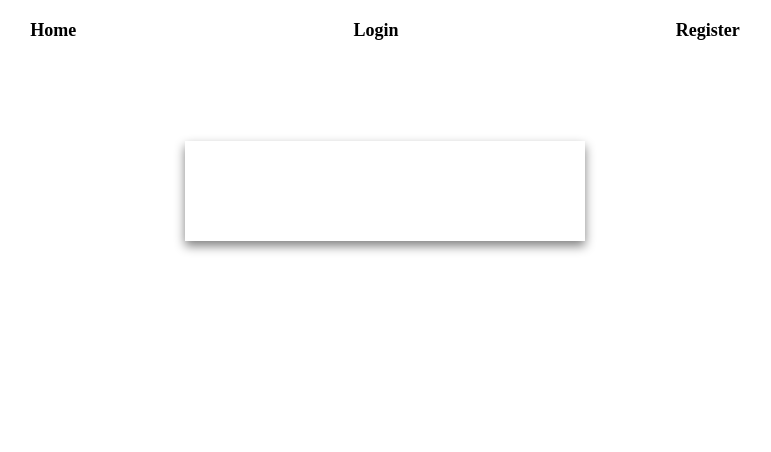
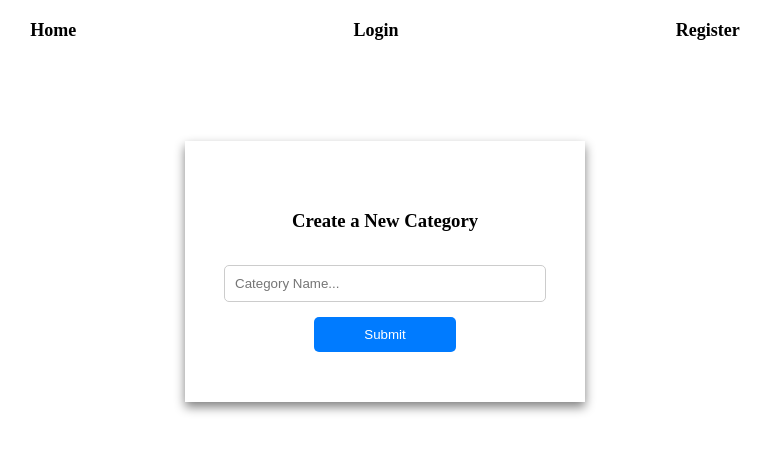
Before and after one commit to DanielL87/task-manager-frontend, a React (Vite) app: page /createcategory in a window 1280 px wide. Shown: the top 452 px of the page, without its empty margins (255-1026 px from the left). Built offline with nearby package versions, Linux system fonts and the light colour scheme; no server answers.

Commit message:
category

```diff
--- a/src/components/CreateCategory.jsx
+++ b/src/components/CreateCategory.jsx
@@ -1,8 +1,46 @@
+import { API } from "../api";
+import { useState } from "react";
+import { useNavigate, useOutletContext } from "react-router-dom";
+
 export default function CreateCategory() {
+  const { token, fetchTasks, fetchCategories } = useOutletContext();
+  const [name, setName] = useState("");
+  const [error, setError] = useState("");
+
+  const navigate = useNavigate();
+
+  async function handleSubmit(e) {
+    e.preventDefault();
+
+    const res = await fetch(`${API}/categories`, {
+      method: "POST",
+      headers: {
+        "Content-Type": "application/json",
+        Authorization: `Bearer ${token}`,
+      },
+      body: JSON.stringify({
+        name,
+      }),
+    });
+    const info = await res.json();
+    console.log(info);
+    navigate("/");
+    fetchCategories();
+  }
+
   return (
     <>
       <div>
-        <form action=""></form>
+        <form action="" onSubmit={handleSubmit}>
+          <h3>Create a New Category</h3>
+          <input
+            type="text"
+            placeholder="Category Name..."
+            onChange={(e) => setName(e.target.value)}
+            value={name}
+          />
+          <button>Submit</button>
+        </form>
       </div>
     </>
   );
```
